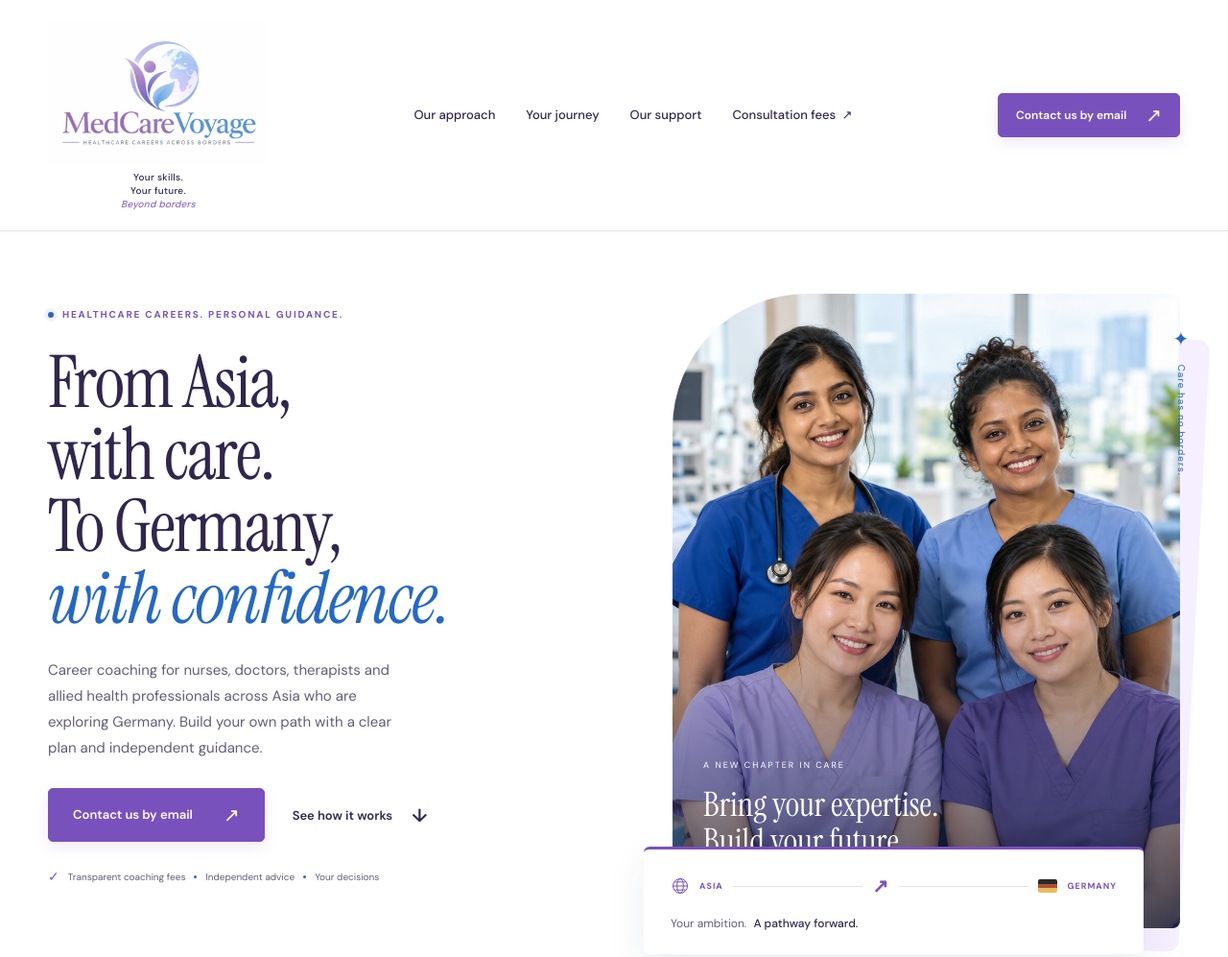
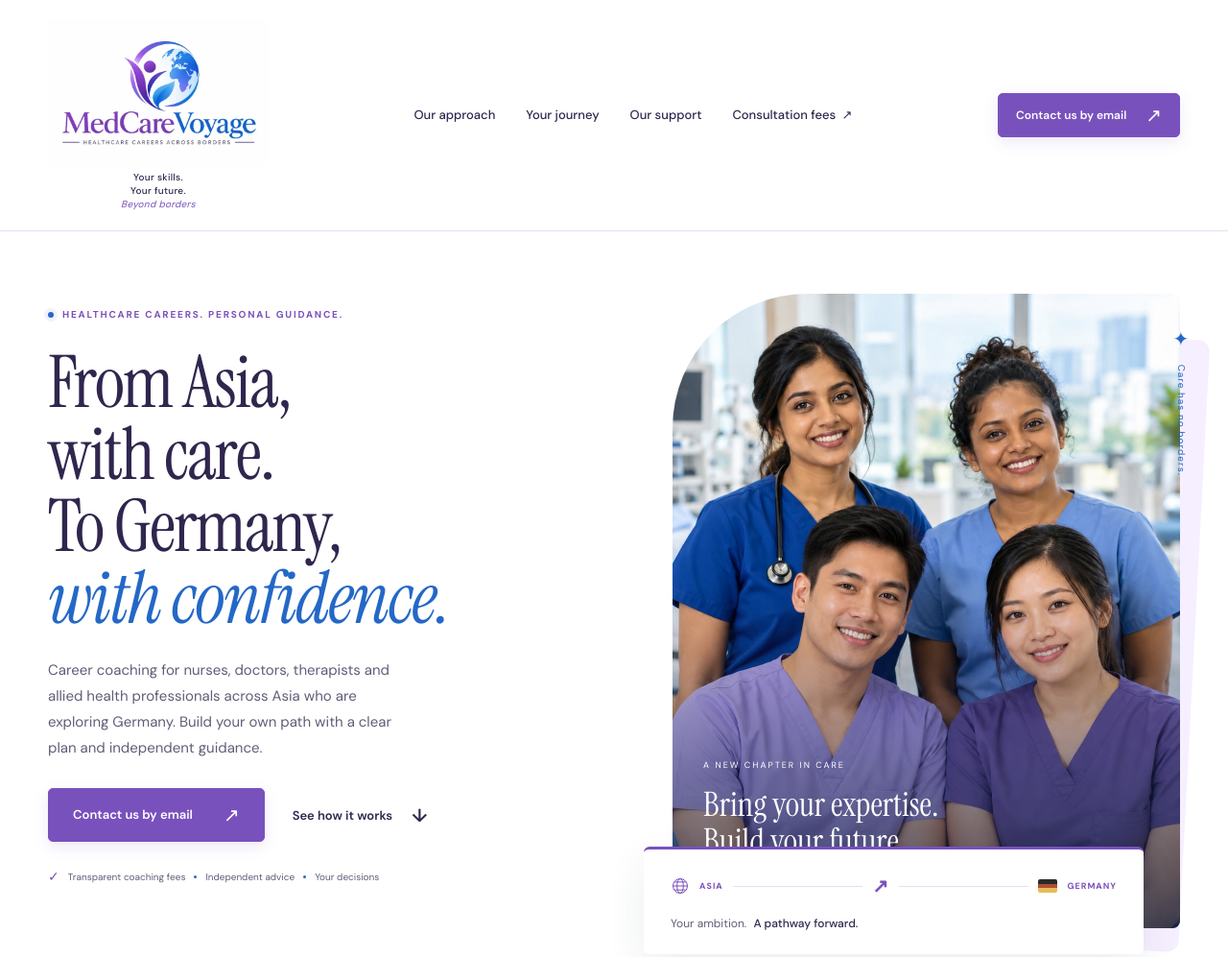
Before and after one commit to carebridgeasiagermany-afk/carebridge-website, a plain HTML site: page public/index.html in a window 1280 px wide. Shown: the top 997 px of the page at 96% size. Drawn offline with Linux system fonts and the light colour scheme.

Commit message:
Match logo to violet-blue palette and include Vietnamese man in hero photo

```diff
--- a/public/index.html
+++ b/public/index.html
@@ -3,11 +3,11 @@
 <head><meta charset="utf-8"><meta name="viewport" content="width=device-width, initial-scale=1"><meta name="theme-color" content="#7951bd"><title>MedCare Voyage — Career coaching for healthcare professionals</title><meta name="description" content="Independent career coaching for healthcare professionals across Asia exploring Germany. Consultations, tailored career guidance, preparation, interview practice and workplace integration coaching."><link rel="stylesheet" href="style.css"><link rel="stylesheet" href="colour-themes.css"><script>if(new URLSearchParams(location.search).get("palette")!=="blue")document.documentElement.dataset.palette="violet";</script><script src="site-config.js" defer></script><script src="app.js" defer></script></head>
 <body>
 <a class="skip" href="#main">Skip to content</a>
-<header><a class="brand brand-with-image" href="#" aria-label="MedCare Voyage home"><img class="brand-logo-image" src="assets/medcare-voyage-logo.webp" alt="MedCare Voyage — Healthcare careers across borders" width="720" height="480"><span class="brand-tagline">Your skills.<br>Your future.<br><em>Beyond borders</em></span></a><nav aria-label="Main navigation"><a href="#why">Our approach</a><a href="#journey">Your journey</a><a href="#support">Our support</a><a href="#coaching">Consultation fees <span>↗</span></a></nav><a class="button small" href="#contact" data-email-link>Contact us by email <span>↗</span></a><button class="menu-toggle" aria-expanded="false" aria-label="Open navigation">☰</button></header>
+<header><a class="brand brand-with-image" href="#" aria-label="MedCare Voyage home"><img class="brand-logo-image" src="assets/medcare-voyage-logo-v2.webp" alt="MedCare Voyage — Healthcare careers across borders" width="720" height="480"><span class="brand-tagline">Your skills.<br>Your future.<br><em>Beyond borders</em></span></a><nav aria-label="Main navigation"><a href="#why">Our approach</a><a href="#journey">Your journey</a><a href="#support">Our support</a><a href="#coaching">Consultation fees <span>↗</span></a></nav><a class="button small" href="#contact" data-email-link>Contact us by email <span>↗</span></a><button class="menu-toggle" aria-expanded="false" aria-label="Open navigation">☰</button></header>
 <main id="main">
 <section class="hero wrap">
 <div class="hero-copy"><div class="eyebrow"><span class="live-dot"></span> HEALTHCARE CAREERS. PERSONAL GUIDANCE.</div><h1>From Asia,<br>with care.<br>To Germany,<br><em>with confidence.</em></h1><p>Career coaching for nurses, doctors, therapists and allied health professionals across Asia who are exploring Germany. Build your own path with a clear plan and independent guidance.</p><div class="hero-actions"><a class="button" href="#contact" data-email-link>Contact us by email <span>↗</span></a><a class="text-link" href="#journey">See how it works <span>↓</span></a></div><div class="hero-note"><span class="check">✓</span> Transparent coaching fees <i></i> Independent advice <i></i> Your decisions</div></div>
-<div class="hero-visual"><div class="photo-frame"><img src="assets/asian-healthcare-team.jpg" alt="AI-created illustrative group portrait of four women healthcare professionals representing India, Sri Lanka, Vietnam and China" fetchpriority="high"><script src="portrait.js"></script><div class="photo-gradient"></div><div class="photo-caption"><span>A NEW CHAPTER IN CARE</span><p>Bring your expertise.<br>Build your future.</p></div></div><div class="route-card"><div class="route-top"><svg class="region-icon" viewBox="0 0 24 24" aria-hidden="true"><circle cx="12" cy="12" r="9"/><ellipse cx="12" cy="12" rx="4" ry="9"/><path d="M3 12h18M5 7h14M5 17h14"/></svg> ASIA <span class="route-line"></span><span class="route-plane">↗</span><span class="route-line"></span><span class="flag germany"></span> GERMANY</div><div class="route-bottom">Your ambition. <strong>A pathway forward.</strong></div></div><div class="visual-tag"><span>✦</span> Care has no borders.</div></div>
+<div class="hero-visual"><div class="photo-frame"><img src="assets/asian-healthcare-team-v2.jpg" alt="AI-created illustrative group portrait of four healthcare professionals: three women and one Vietnamese man representing India, Sri Lanka, Vietnam and China" fetchpriority="high"><script src="portrait.js"></script><div class="photo-gradient"></div><div class="photo-caption"><span>A NEW CHAPTER IN CARE</span><p>Bring your expertise.<br>Build your future.</p></div></div><div class="route-card"><div class="route-top"><svg class="region-icon" viewBox="0 0 24 24" aria-hidden="true"><circle cx="12" cy="12" r="9"/><ellipse cx="12" cy="12" rx="4" ry="9"/><path d="M3 12h18M5 7h14M5 17h14"/></svg> ASIA <span class="route-line"></span><span class="route-plane">↗</span><span class="route-line"></span><span class="flag germany"></span> GERMANY</div><div class="route-bottom">Your ambition. <strong>A pathway forward.</strong></div></div><div class="visual-tag"><span>✦</span> Care has no borders.</div></div>
 </section>
 <div class="value-strip"><div class="wrap"><span>Your career. Thoughtfully supported.</span><p>Career planning <b>·</b> Language goals <b>·</b> Interview practice <b>·</b> Integration coaching</p></div></div>
 <section class="intro wrap section" id="why"><div class="section-label">01 / CAREER CLARITY</div><div class="intro-grid"><h2>Your expertise deserves<br><em>a thoughtful next step.</em></h2><div><p class="lead">A healthcare career abroad starts with understanding your options—and yourself.</p><p>MedCare Voyage offers independent career counselling and professional development for healthcare professionals across Asia considering Germany. We help you organise your thinking, strengthen your preparation and make informed choices at your own pace.</p><p class="source-note">You engage us for coaching, not placement. Your counselling fee is independent of whether you apply, receive an offer, start a job or stay in it.</p></div></div><div class="opportunity-grid"><article><span class="line-icon">✳</span><h3>Work with purpose</h3><p>Reflect on your strengths, interests and preferred care settings. Learn to research roles and assess your own career priorities.</p></article><article><span class="line-icon">↗</span><h3>Grow professionally</h3><p>Set goals for professional communication, language learning and understanding the qualification pathway relevant to your field.</p></article><article><span class="line-icon">⌂</span><h3>Plan a life, not just a job</h3><p>Consider location, living costs, personal commitments and everyday life alongside professional goals. Make decisions with a fuller picture.</p></article></div></section>
--- a/public/portrait.js
+++ b/public/portrait.js
@@ -1,6 +1,6 @@
 // Shared group portrait for both website colour themes.
 const portrait=document.querySelector('.photo-frame img');
 if(portrait){
- portrait.src='assets/asian-healthcare-team.jpg';
- portrait.alt='AI-created illustrative group portrait of four women healthcare professionals representing India, Sri Lanka, Vietnam and China';
+ portrait.src='assets/asian-healthcare-team-v2.jpg';
+ portrait.alt='AI-created illustrative group portrait of four healthcare professionals: three women and one Vietnamese man representing India, Sri Lanka, Vietnam and China';
 }
```
Also changed, not shown: public/assets/asian-healthcare-team-v2.jpg (added), public/assets/medcare-voyage-logo-v2.webp (added).
